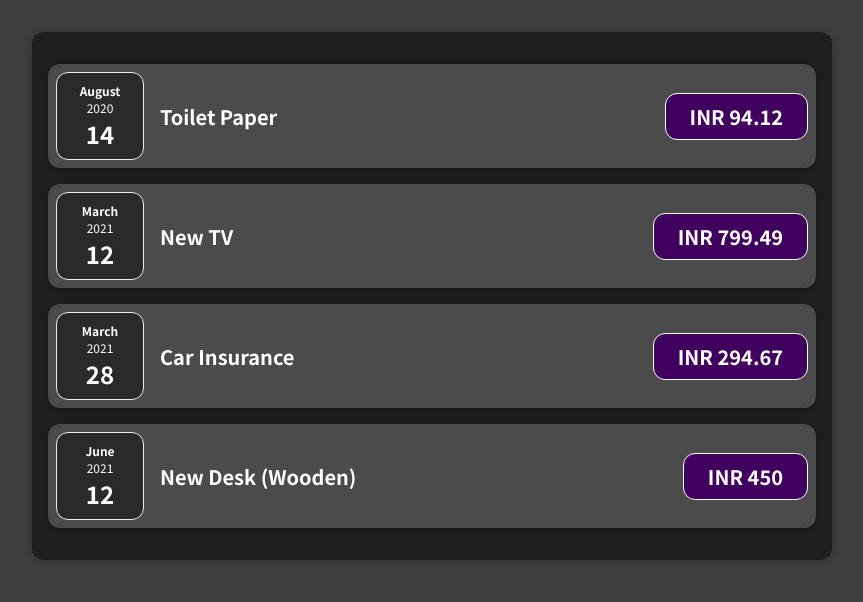
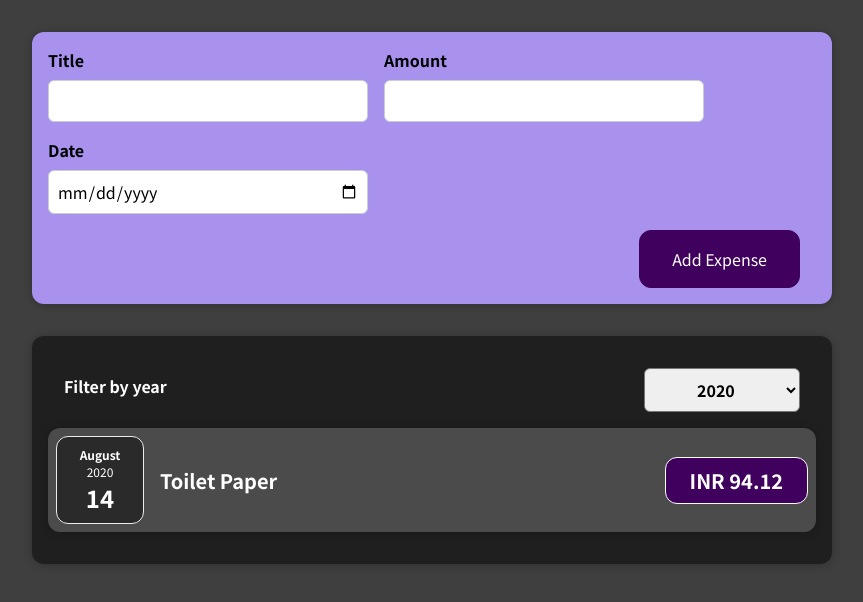
Before and after one commit to Balraj1425/ReactExpenseRecorder, a React (Create React App) app: page / in a window 1280 px wide. Shown: the top 602 px of the page, without its empty margins (208-1071 px from the left). Built offline with nearby package versions, Linux system fonts and the light colour scheme.

Commit message:
WIP: added filter component and new data component

```diff
--- a/src/App.js
+++ b/src/App.js
@@ -1,7 +1,8 @@
+import { useState } from "react";
 import Expenses from "./components/Expenses/Expenses";
+import NewExpense from "./components/NewExpense/NewExpense";
 
-function App() {
-  const expenses = [
+const Dummy_Expenses = [
   {
     id: "e1",
     title: "Toilet Paper",
@@ -27,10 +28,20 @@ function App() {
     date: new Date(2021, 5, 12),
   },
 ];
+function App() {
+
+  const [expenses, setExpenses] = useState(Dummy_Expenses)
+
+  const addExpenseHandler = (expense) => {
+    setExpenses(prevExpenses=>{
+      return [expense, ...prevExpenses];
+    })
+  };
 
   // we can set the data inside the components in form of properties and this data can be fetched inside the Component with help of props to reuse the component
   return (
     <div>
+      <NewExpense onAddExpense={addExpenseHandler}></NewExpense>
       <Expenses expenses = {expenses}></Expenses>
     </div>
   );
--- /dev/null
+++ b/src/components/Expenses/ExpenseFilter.css
@@ -0,0 +1,24 @@
+.expenses-filter {
+    color: white;
+    padding: 0 1rem;
+  }
+
+  .expenses-filter__control {
+    display: flex;
+    width: 100%;
+    align-items: center;
+    justify-content: space-between;
+    margin: 1rem 0;
+  }
+
+  .expenses-filter label {
+    font-weight: bold;
+    margin-bottom: 0.5rem;
+  }
+
+  .expenses-filter select {
+    font: inherit;
+    padding: 0.5rem 3rem;
+    font-weight: bold;
+    border-radius: 6px;
+  }
--- /dev/null
+++ b/src/components/Expenses/ExpenseFilter.js
@@ -0,0 +1,24 @@
+import './ExpenseFilter.css'
+
+const ExpenseFilter = (props) => {
+
+    const dropdownChangeHandler = (event) => {
+        props.onChangeFilter(event.target.value);
+    };
+
+    return (
+        <div className="expenses-filter">
+            <div className="expenses-filter__control">
+                <label>Filter by year</label>
+                <select value={props.selected} onChange={dropdownChangeHandler}>
+                    <option value="2022">2022</option>
+                    <option value="2021">2021</option>
+                    <option value="2020">2020</option>
+                    <option value="2019">2019</option>
+                </select>
+            </div>
+        </div>
+    )
+}
+
+export default ExpenseFilter
--- a/src/components/Expenses/Expenses.js
+++ b/src/components/Expenses/Expenses.js
@@ -1,13 +1,41 @@
-import './Expenses.css';
-import Card from '../UI/Card';
-import ExpenseItem from './ExpenseItem';
+import { useState } from "react";
+import "./Expenses.css";
+import Card from "../UI/Card";
+import ExpenseItem from "./ExpenseItem";
+import ExpenseFilter from "./ExpenseFilter";
 
 const Expenses = (props) => {
-    return(
-        <Card className='expenses'>
-            {props.expenses.map((expense)=><ExpenseItem title={expense.title} date={expense.date} amount={expense.amount}></ExpenseItem>)}
-        </Card>
-    )
-}
+  const [filteredYear, setFilteredYear] = useState("2020");
 
-export default Expenses
+  const filterChangeHandler = (selectedYear) => {
+    setFilteredYear(selectedYear);
+  };
+
+  const filteredExpenses = props.expenses.filter(
+    (expense) => expense.date.getFullYear().toString() === filteredYear
+  );
+
+  return (
+    <div>
+      <Card className="expenses">
+        <ExpenseFilter
+          selected={filteredYear}
+          onChangeFilter={filterChangeHandler}
+        ></ExpenseFilter>
+        {filteredExpenses.length === 0 && <p>No expenses found.</p>}
+        {filteredExpenses.length > 0 &&
+          filteredExpenses.map((expense) => (
+            <ExpenseItem
+              key={expense.id}
+              title={expense.title}
+              date={expense.date}
+              amount={expense.amount}
+            ></ExpenseItem>
+          ))
+        }
+      </Card>
+    </div>
+  );
+};
+
+export default Expenses;
--- /dev/null
+++ b/src/components/NewExpense/ExpenseForm.css
@@ -0,0 +1,26 @@
+.new-expense__controls {
+    display: flex;
+    flex-wrap: wrap;
+    gap: 1rem;
+    margin-bottom: 1rem;
+    text-align: left;
+  }
+
+  .new-expense__control label {
+    font-weight: bold;
+    margin-bottom: 0.5rem;
+    display: block;
+  }
+
+  .new-expense__control input {
+    font: inherit;
+    padding: 0.5rem;
+    border-radius: 6px;
+    border: 1px solid #ccc;
+    width: 20rem;
+    max-width: 100%;
+  }
+
+  .new-expense__actions {
+    text-align: right;
+  }
--- /dev/null
+++ b/src/components/NewExpense/ExpenseForm.js
@@ -0,0 +1,95 @@
+import { useState } from 'react';
+import './ExpenseForm.css';
+
+const ExpenseForm = (props) => {
+    //we can either use different useState for all inputs or create a common useState with and object for form data
+    const [enteredTitle, setEnteredTitle] = useState('');
+    const [enteredAmount, setEnteredAmount] = useState('');
+    const [enteredDate, setEnteredDate] = useState('');
+
+    //single useState to capture formData
+    // const [ userInput, setUserInput] = useState({
+    //     enteredTitle: '',
+    //     enteredAmount: '',
+    //     enteredDate: ''
+    // });
+
+    const titleChangeHandler = (event) => {
+        setEnteredTitle(event.target.value); //if using individual useState and this is the preffered approach
+
+        //in case we are using a common useState for entire formdata, we need to first copy the existing data using spread operator so that we do not loose existing data and then override the value as shown below
+
+        //the one below is not the correct way we should pass a function to setUserinput with previous state as parameter and the modify the content
+        //approch 1(wrong):
+        // setUserInput({
+        //     ...userInput,
+        //     enteredTitle: event.target.value,
+        // })
+        //approch 2(correct):
+        // setUserInput((userInput)=>{
+        //     return {
+        //         ...userInput,
+        //         enteredTitle: event.target.value,
+        //     }
+        // })
+    }
+    const amountChangeHandler = (event) => {
+        setEnteredAmount(event.target.value);
+        // setUserInput((userInput)=>{
+        //     return {
+        //         ...userInput,
+        //         enteredAmount: event.target.value,
+        //     }
+        // })
+    }
+    const dateChangeHandler = (event) => {
+        setEnteredDate(event.target.value);
+        // setUserInput((userInput)=>{
+        //     return {
+        //         ...userInput,
+        //         enteredDate: event.target.value,
+        //     }
+        // })
+    }
+
+    const submitHandler = (event) => {
+        event.preventDefault();
+
+        const expenseData = {
+            title: enteredTitle,
+            amount: enteredAmount,
+            date: new Date(enteredDate)
+        }
+        // this is for passing data from child to parent component, the expenseData passed from here will now be available in the parent component that is NewExpense
+        props.onSaveExpenseData(expenseData);
+
+        //two way data binding achieved by adding value attribute and now we can reset thevalues to initial state
+        setEnteredTitle('');
+        setEnteredAmount('');
+        setEnteredDate('');
+    };
+
+    return (
+        <form onSubmit={submitHandler}>
+            <div className='new-expense__controls'>
+                <div className='new-expense__control'>
+                    <label>Title</label>
+                    <input type='text' value={enteredTitle} onChange={titleChangeHandler}/>
+                </div>
+                <div className='new-expense__control'>
+                    <label>Amount</label>
+                    <input type='number' min='0.01' step='0.01' value={enteredAmount} onChange={amountChangeHandler}/>
+                </div>
+                <div className='new-expense__control'>
+                    <label>Date</label>
+                    <input type='date' min='2019-01-01' max='2022-12-31' value={enteredDate} onChange={dateChangeHandler}/>
+                </div>
+            </div>
+            <div className='new-expense__actions'>
+                <button type='submit'>Add Expense</button>
+            </div>
+        </form>
+    )
+}
+
+export default ExpenseForm
--- /dev/null
+++ b/src/components/NewExpense/NewExpense.css
@@ -0,0 +1,37 @@
+.new-expense {
+    background-color: #a892ee;
+    padding: 1rem;
+    margin: 2rem auto;
+    width: 50rem;
+    max-width: 95%;
+    border-radius: 12px;
+    text-align: center;
+    box-shadow: 0 1px 8px rgba(0, 0, 0, 0.25);
+}
+.new-expense button {
+    font: inherit;
+    cursor: pointer;
+    padding: 1rem 2rem;
+    border: 1px solid #40005d;
+    background-color: #40005d;
+    color: white;
+    border-radius: 12px;
+    margin-right: 1rem;
+}
+
+.new-expense button:hover,
+.new-expense button:active {
+    background-color: #510674;
+    border-color: #510674;
+}
+
+.new-expense button.alternative {
+    color: #220131;
+    border-color: transparent;
+    background-color: transparent;
+}
+
+.new-expense button.alternative:hover,
+.new-expense button.alternative:active {
+    background-color: #ddb3f8;
+}
--- /dev/null
+++ b/src/components/NewExpense/NewExpense.js
@@ -0,0 +1,21 @@
+import ExpenseForm from './ExpenseForm';
+import './NewExpense.css';
+
+const NewExpense = (props) => {
+    //this custom event handler is used to get the data from child component to parent component.
+    const saveExpenseDataHandler = (enteredExpenseData) => {
+        const expenseData = {
+            ...enteredExpenseData,
+            id: Math.random().toString()
+        };
+        props.onAddExpense(expenseData);
+    };
+
+    return(
+        <div className="new-expense">
+            <ExpenseForm onSaveExpenseData={saveExpenseDataHandler} ></ExpenseForm>
+        </div>
+    )
+}
+
+export default NewExpense
```
Lines whose indentation alone changed are shown as unchanged.
